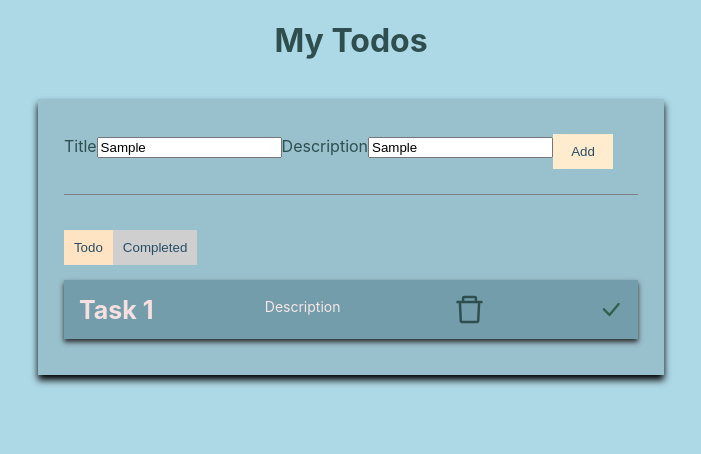
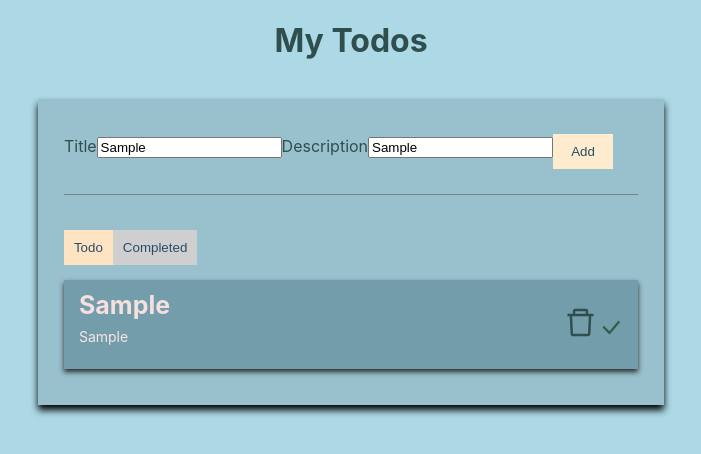
Before and after one commit to RenanaTurgeman/TO-DO-LIST, a React (Create React App) app in the folder todo-app/: page / in a window 1280 px wide. Both pictures are taken after typing "Sample", "Sample" into the empty fields and a click on the button "Add". Shown: the top 454 px of the page, without its empty margins (289-990 px from the left). Built offline with nearby package versions, Linux system fonts and the light colour scheme.

Commit message:
add task

```diff
--- a/todo-app/src/App.js
+++ b/todo-app/src/App.js
@@ -5,6 +5,21 @@
 
 function App() {
   const [isCompleteScreen, setIsCompleteScreen] = useState(false)
+  const [allTodos, setTodos] = useState([])
+  const [newTitle, setNewTitle] = useState("")
+  const [newDescription, setNewDescription] = useState("")
+
+  const handleAddTodo = () =>{
+    let newTodoItem = {
+      title: newTitle,
+      description: newDescription
+    }
+
+    let updateTodosArray = [...allTodos];
+    updateTodosArray.push(newTodoItem);
+    setTodos(updateTodosArray);
+  }
+
   return (
     <div className="App">
       <h1>My Todos</h1>
@@ -12,14 +27,14 @@
         <div className="todo-input">
           <div>
             <label>Title</label>
-            <input type="text" placeholder = "What's the task title?" />
+            <input type="text" value={newTitle} onChange={(e)=>setNewTitle(e.target.value)} placeholder = "What's the task title?" />
           </div>
           <div>
             <label>Description</label>
-            <input type="text" placeholder = "What's the task description?" />
+            <input type="text" value={newDescription} onChange={(e)=>setNewDescription(e.target.value)} placeholder = "What's the task description?" />
           </div>
           <div className='todo-input-item'>
-            <button type='button' className='primaryBtn'>Add</button>
+            <button type='button' onClick={handleAddTodo} className='primaryBtn'>Add</button>
           </div>
         </div>
 
@@ -32,12 +47,21 @@
 
         <div className='todo-list'>
 
-          <div className="todo-list-item">
-            <h3>Task 1</h3>
-            <p>Description</p>
-            <AiOutlineDelete className='icon'/>
-          <BsCheckLg className='check-icon'/>
-          </div>
+         {allTodos.map((item, index)=>{
+          return(
+            <div className='todo-list-item' key={index}>
+              <div>
+                <h3>{item.title}</h3>
+                <p>{item.description}</p>
+              </div>
+
+              <div>
+                <AiOutlineDelete className='icon' title='Delete?'/>
+                <BsCheckLg className='check-icon' title='Complete?'/>
+              </div>
+            </div>
+          )
+         })}
 
         </div>
 
```
